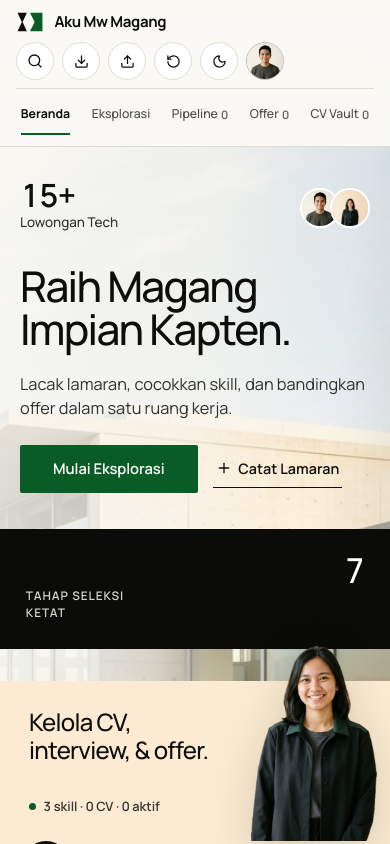
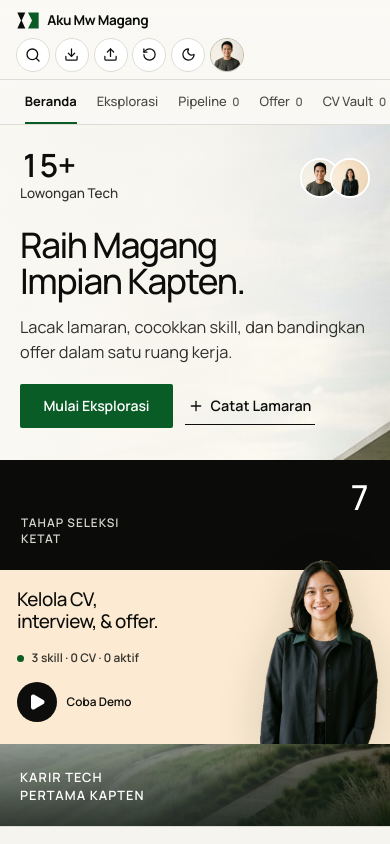
Before and after one commit to C12-Pemweb/pweb-react-c12-2026, a React (Vite) app: page / in a window 390 px wide. Shown: the top 844 px of the page. Built offline with nearby package versions, Linux system fonts and the light colour scheme.

Commit message:
fix: improve mobile and tablet responsiveness across hero, navbar, cards, and modals

```diff
--- a/index.html
+++ b/index.html
@@ -3,7 +3,7 @@
   <head>
     <meta charset="UTF-8" />
     <link rel="icon" type="image/svg+xml" href="/favicon.svg?v=2" />
-    <meta name="viewport" content="width=device-width, initial-scale=1.0" />
+    <meta name="viewport" content="width=device-width, initial-scale=1.0, viewport-fit=cover" />
     <title>Aku Mw Magang</title>
   </head>
   <body>
--- a/src/index.css
+++ b/src/index.css
@@ -292,6 +292,7 @@ img {
   min-height: 100svh;
   display: flex;
   flex-direction: column;
+  overflow-x: clip;
 }
 
 .top-bar {
@@ -348,6 +349,11 @@ img {
   display: flex;
   align-items: center;
   gap: 0.25rem;
+  scrollbar-width: none;
+}
+
+.top-nav-links::-webkit-scrollbar {
+  display: none;
 }
 
 .top-nav-link {
@@ -1361,6 +1367,11 @@ img {
   align-items: center;
 }
 
+.skill-add-row .input {
+  min-width: 0;
+  flex: 1;
+}
+
 .skill-chip-list {
   display: flex;
   flex-wrap: wrap;
@@ -2408,6 +2419,11 @@ img {
   gap: 0.45rem;
 }
 
+.inline-add-form .input {
+  min-width: 0;
+  flex: 1;
+}
+
 .timer-box {
   background-color: var(--bg-cream);
   border: 1px solid var(--border);
@@ -2611,7 +2627,7 @@ img {
 .toast-container {
   position: fixed;
   right: 1.25rem;
-  bottom: 1.25rem;
+  bottom: max(1.25rem, env(safe-area-inset-bottom));
   z-index: 70;
   max-width: min(440px, calc(100vw - 2.5rem));
 }
@@ -2647,7 +2663,7 @@ img {
 .status-toast {
   position: fixed;
   left: 1.25rem;
-  bottom: 1.25rem;
+  bottom: max(1.25rem, env(safe-area-inset-bottom));
   z-index: 70;
   padding: 0.72rem 1rem;
   background-color: var(--bg-surface);
@@ -2659,8 +2675,33 @@ img {
 }
 
 /* =========================================================
-   Responsive Breakpoints
+   Responsive Breakpoints (Ordered Largest -> Smallest)
    ========================================================= */
+@media (max-width: 1120px) {
+  .hero-grid-shell {
+    grid-template-columns: 185px minmax(0, 1.35fr) minmax(210px, 0.8fr);
+  }
+
+  .hero-cream-block {
+    grid-template-columns: minmax(0, 1fr) 185px 86px;
+  }
+
+  .hero-cream-portrait img {
+    width: 205px;
+    height: 244px;
+    margin-top: -58px;
+  }
+
+  .explorer-control-grid {
+    grid-template-columns: minmax(0, 1fr);
+  }
+
+  .control-pane.is-cream {
+    border-right: none;
+    border-bottom: 1px solid var(--border);
+  }
+}
+
 @media (max-width: 960px) {
   .kpi-strip {
     grid-template-columns: repeat(3, minmax(0, 1fr));
@@ -2685,142 +2726,193 @@ img {
   }
 }
 
-@media (max-width: 1120px) {
-  .hero-grid-shell {
-    grid-template-columns: 185px minmax(0, 1.35fr) minmax(210px, 0.8fr);
-  }
-
-  .explorer-control-grid {
-    grid-template-columns: minmax(0, 1fr);
-  }
-
-  .control-pane.is-cream {
-    border-right: none;
-    border-bottom: 1px solid var(--border);
-  }
-}
-
 @media (max-width: 920px) {
-  .top-bar-inner {
-    flex-wrap: wrap;
-    padding: 0.65rem 1rem;
-    gap: 0.5rem;
-  }
-
-  .top-nav-links {
-    order: 3;
-    width: 100%;
-    border-top: 1px solid var(--border);
-    padding-top: 0.25rem;
-    justify-content: space-between;
-    overflow-x: auto;
-  }
-
-  .top-nav-link {
-    height: 42px;
-    padding: 0 0.55rem;
-    font-size: 0.82rem;
-  }
-
-  .top-nav-link.is-active::after {
-    left: 0.55rem;
-    right: 0.55rem;
-  }
-
-  .hero-grid-shell {
-    grid-template-columns: minmax(0, 1fr);
-    grid-template-rows: auto;
-  }
-
-  .hero-col {
-    border-right: none;
-  }
-
-  .hero-left-upper {
-    padding: 2rem 1.25rem 0.5rem;
-    flex-direction: row;
-    align-items: center;
-    justify-content: space-between;
-  }
-
-  .hero-center-upper {
-    padding: 1.5rem 1.25rem 2.25rem;
-  }
-
-  .hero-right-upper {
-    display: none;
-  }
-
-  .hero-black-col {
-    padding-bottom: 0;
-  }
-
-  .hero-black-block {
-    min-height: 120px;
-  }
-
-  .hero-cream-block {
-    margin-top: 32px;
-    grid-template-columns: minmax(0, 1fr) 150px;
-  }
-
-  .hero-cream-portrait img {
-    width: 165px;
-    height: 195px;
-    margin-top: -36px;
-  }
-
-  .hero-cream-action {
-    grid-column: 1 / -1;
-    flex-direction: row;
-    justify-content: flex-start;
-    padding: 0 1.25rem 1.25rem;
-  }
-
   .top-bar.is-landing {
     position: sticky;
     background: var(--nav-workspace-bg);
     border-bottom: 1px solid var(--border);
   }
 
+  .top-bar-inner {
+    flex-wrap: wrap;
+    min-height: auto;
+    padding: 0.6rem 1rem 0;
+    gap: 0.45rem 0.65rem;
+  }
+
+  .top-nav-links {
+    order: 3;
+    width: calc(100% + 2rem);
+    margin: 0 -1rem;
+    padding: 0 1rem;
+    border-top: 1px solid var(--border);
+    justify-content: space-between;
+    overflow-x: auto;
+    -webkit-overflow-scrolling: touch;
+  }
+
+  .top-nav-link {
+    height: 44px;
+    padding: 0 0.6rem;
+    font-size: 0.84rem;
+    flex-shrink: 0;
+  }
+
+  .top-nav-link.is-active::after {
+    left: 0.6rem;
+    right: 0.6rem;
+  }
+
   .landing-hero {
+    min-height: auto;
     padding-top: 0;
+    background-position: center 22%;
+  }
+
+  .hero-grid-shell {
+    grid-template-columns: minmax(0, 1fr);
+    grid-template-rows: auto;
+  }
+
+  .hero-col {
+    border-right: none;
+  }
+
+  .hero-left-upper {
+    padding: 1.5rem 1.25rem 0.35rem;
+    flex-direction: row;
+    align-items: center;
+    justify-content: space-between;
+  }
+
+  .hero-center-upper {
+    padding: 1.15rem 1.25rem 2rem;
+    gap: 1rem;
+  }
+
+  .hero-headline {
+    font-size: clamp(2.2rem, 8vw, 3.1rem);
+  }
+
+  .hero-right-upper {
+    display: none;
+  }
+
+  .hero-black-col {
+    padding-bottom: 0;
+    position: relative;
+    z-index: 1;
+  }
+
+  .hero-black-block {
+    min-height: 108px;
+    padding: 1.2rem 1.25rem 1.3rem;
+  }
+
+  .hero-cream-col {
+    position: relative;
+    z-index: 2;
+  }
+
+  .hero-cream-block {
+    margin-top: 0;
+    grid-template-columns: minmax(0, 1fr) 156px;
+    grid-template-rows: auto auto;
+    min-height: 186px;
+  }
+
+  .hero-cream-copy {
+    grid-column: 1;
+    grid-row: 1;
+    padding: 1.35rem 0.5rem 0.7rem 1.25rem;
+    gap: 0.65rem;
+  }
+
+  .hero-cream-title {
+    font-size: 1.32rem;
+    line-height: 1.16;
+  }
+
+  .hero-cream-portrait {
+    grid-column: 2;
+    grid-row: 1 / 3;
+    align-self: end;
+    justify-content: flex-end;
+    padding-right: 0.45rem;
+  }
+
+  .hero-cream-portrait img {
+    width: 158px;
+    height: 204px;
+    margin-top: -36px;
+  }
+
+  .hero-cream-action {
+    grid-column: 1;
+    grid-row: 2;
+    flex-direction: row;
+    align-items: center;
+    justify-content: flex-start;
+    gap: 0.6rem;
+    padding: 0.2rem 0.5rem 1.35rem 1.25rem;
+  }
+
+  .hero-play-btn {
+    width: 44px;
+    height: 44px;
   }
 
   .hero-right-lower {
     align-items: flex-start;
     text-align: left;
+    padding: 1.3rem 1.25rem;
+    min-height: 82px;
+    background: linear-gradient(
+      180deg,
+      rgba(11, 20, 14, 0.34) 0%,
+      rgba(11, 20, 14, 0.8) 100%
+    );
   }
 
   .landing-split,
   .detail-grid {
     grid-template-columns: minmax(0, 1fr);
+    gap: 1.75rem;
   }
 }
 
 @media (max-width: 720px) {
-  .top-nav-link {
-    padding: 0 0.3rem;
-    font-size: 0.77rem;
-    gap: 0.2rem;
-  }
-
-  .top-nav-link.is-active::after {
-    left: 0.3rem;
-    right: 0.3rem;
-  }
-
-  .app-main,
+  .app-main {
+    padding: 1.25rem 1rem 3rem;
+    gap: 1.2rem;
+  }
+
   .landing-section {
-    padding: 1.25rem 1rem 3rem;
+    padding: 2.25rem 1rem 3rem;
+    gap: 1.75rem;
+  }
+
+  .workspace-header {
+    align-items: flex-start;
+    gap: 0.85rem;
+    padding-bottom: 0.95rem;
   }
 
   .workspace-title {
-    font-size: 1.6rem;
+    font-size: 1.55rem;
   }
 
   .kpi-strip {
     grid-template-columns: repeat(2, minmax(0, 1fr));
+  }
+
+  .kpi-cell {
+    padding: 0.95rem 1rem;
+    min-height: 92px;
+  }
+
+  .kpi-value {
+    font-size: 1.55rem;
   }
 
   .kpi-cell:nth-child(3) {
@@ -2845,8 +2937,38 @@ img {
   .pipeline-grid,
   .cv-grid,
   .comparator-grid,
-  .form-grid-2 {
+  .form-grid-2,
+  .cv-preview-grid,
+  .show-more-skeletons {
     grid-template-columns: minmax(0, 1fr);
+  }
+
+  .show-more-skeleton-card:nth-child(n + 2) {
+    display: none;
+  }
+
+  .show-more-teaser {
+    height: 196px;
+  }
+
+  .show-more-overlay {
+    padding: 1.15rem 0.75rem 0.85rem;
+  }
+
+  .toolbar {
+    gap: 0.55rem;
+  }
+
+  .search-wrap {
+    flex: 1 1 100%;
+  }
+
+  .kbd-hint {
+    display: none;
+  }
+
+  .search-input {
+    padding-right: 0.85rem;
   }
 
   .toolbar-select {
@@ -2854,12 +2976,282 @@ img {
     min-width: 0;
   }
 
+  .toggle-check {
+    width: 100%;
+    justify-content: center;
+  }
+
+  .filter-tabs {
+    flex-wrap: nowrap;
+    overflow-x: auto;
+    scrollbar-width: none;
+    -webkit-overflow-scrolling: touch;
+    padding-bottom: 2px;
+  }
+
+  .filter-tabs::-webkit-scrollbar {
+    display: none;
+  }
+
+  .filter-tab {
+    flex-shrink: 0;
+    height: 38px;
+  }
+
+  .conflict-banner {
+    flex-direction: column;
+    align-items: stretch;
+    gap: 0.75rem;
+    padding: 0.9rem 1rem;
+  }
+
+  .comparator-bar {
+    flex-direction: column;
+    align-items: stretch;
+    gap: 0.75rem;
+  }
+
+  .comparator-selectors {
+    width: 100%;
+    flex-direction: column;
+    align-items: stretch;
+    gap: 0.4rem;
+  }
+
+  .comparator-selectors > .field-hint {
+    text-align: center;
+  }
+
   .offer-row {
     grid-template-columns: 1fr auto;
+    gap: 0.35rem 0.75rem;
   }
 
   .offer-row-label {
     grid-column: 1 / -1;
-    font-size: 0.75rem;
-  }
-}
+    font-size: 0.74rem;
+  }
+
+  .dialog-backdrop {
+    padding: 0.5rem;
+  }
+
+  .dialog-panel {
+    max-height: calc(100svh - 1rem);
+  }
+
+  .dialog-header,
+  .dialog-body,
+  .dialog-footer {
+    padding: 1rem;
+  }
+
+  .dialog-footer {
+    flex-wrap: wrap;
+  }
+
+  .cv-preview-frame {
+    height: 56svh;
+    min-height: 300px;
+  }
+}
+
+@media (max-width: 520px) {
+  .brand-btn {
+    gap: 0.45rem;
+  }
+
+  .brand-btn svg {
+    width: 24px;
+    height: 21px;
+  }
+
+  .brand-wordmark {
+    font-size: 0.85rem;
+  }
+
+  .top-bar-actions {
+    gap: 0.3rem;
+  }
+
+  .circle-btn,
+  .avatar-btn {
+    width: 34px;
+    height: 34px;
+  }
+
+  .top-nav-links {
+    justify-content: flex-start;
+    gap: 0.15rem;
+  }
+
+  .top-nav-link {
+    padding: 0 0.55rem;
+    font-size: 0.81rem;
+  }
+
+  .top-nav-link.is-active::after {
+    left: 0.55rem;
+    right: 0.55rem;
+  }
+
+  .hero-cta-row {
+    gap: 0.75rem;
+  }
+
+  .hero-cta-row .btn-lg {
+    height: 44px;
+    padding: 0 1.4rem;
+    font-size: 0.88rem;
+  }
+
+  .hero-cream-block {
+    grid-template-columns: minmax(0, 1fr) 136px;
+    min-height: 174px;
+  }
+
+  .hero-cream-copy {
+    padding: 1.15rem 0.35rem 0.6rem 1rem;
+  }
+
+  .hero-cream-title {
+    font-size: 1.18rem;
+  }
+
+  .hero-cream-meta {
+    font-size: 0.74rem;
+  }
+
+  .hero-cream-portrait {
+    padding-right: 0.25rem;
+  }
+
+  .hero-cream-portrait img {
+    width: 140px;
+    height: 184px;
+    margin-top: -32px;
+  }
+
+  .hero-cream-action {
+    padding: 0.15rem 0.35rem 1.15rem 1rem;
+  }
+
+  .hero-play-btn {
+    width: 40px;
+    height: 40px;
+  }
+
+  .pillar-row {
+    grid-template-columns: 28px minmax(0, 1fr) auto;
+    gap: 0.7rem;
+    padding: 1.05rem 0.25rem;
+  }
+
+  .control-pane,
+  .job-card,
+  .app-card,
+  .cv-card,
+  .offer-card {
+    padding: 1.05rem;
+  }
+
+  .cv-dropzone {
+    padding: 1.35rem 1rem;
+  }
+
+  .agenda-strip {
+    padding: 0.85rem 1rem;
+  }
+
+  .agenda-item {
+    width: 100%;
+    justify-content: space-between;
+    flex-wrap: wrap;
+  }
+
+  .offer-card-head {
+    flex-wrap: wrap;
+  }
+
+  .stepper {
+    gap: 0.25rem;
+  }
+
+  .step-label {
+    font-size: 0.63rem;
+    line-height: 1.2;
+  }
+
+  .show-more-cta {
+    width: 100%;
+    max-width: 300px;
+    padding: 0 1.15rem;
+    font-size: 0.86rem;
+  }
+
+  .toast-container {
+    left: 0.75rem;
+    right: 0.75rem;
+    max-width: none;
+  }
+
+  .undo-toast {
+    padding: 0.75rem 0.9rem;
+    gap: 0.65rem;
+    font-size: 0.8rem;
+  }
+
+  .status-toast {
+    left: 0.75rem;
+    right: 0.75rem;
+    text-align: center;
+  }
+}
+
+@media (max-width: 380px) {
+  .brand-wordmark {
+    font-size: 0.78rem;
+  }
+
+  .top-bar-actions {
+    gap: 0.22rem;
+  }
+
+  .circle-btn,
+  .avatar-btn {
+    width: 31px;
+    height: 31px;
+  }
+
+  .hero-cream-block {
+    grid-template-columns: minmax(0, 1fr) 122px;
+  }
+
+  .hero-cream-portrait img {
+    width: 126px;
+    height: 168px;
+    margin-top: -28px;
+  }
+}
+
+@media (pointer: coarse) {
+  .target-btn,
+  .filter-tab {
+    min-height: 40px;
+  }
+
+  .skill-chip-remove {
+    min-width: 28px;
+    min-height: 28px;
+  }
+}
+
+@media (prefers-reduced-motion: reduce) {
+  *,
+  *::before,
+  *::after {
+    animation-duration: 0.01ms !important;
+    animation-iteration-count: 1 !important;
+    transition-duration: 0.01ms !important;
+  }
+}
```
